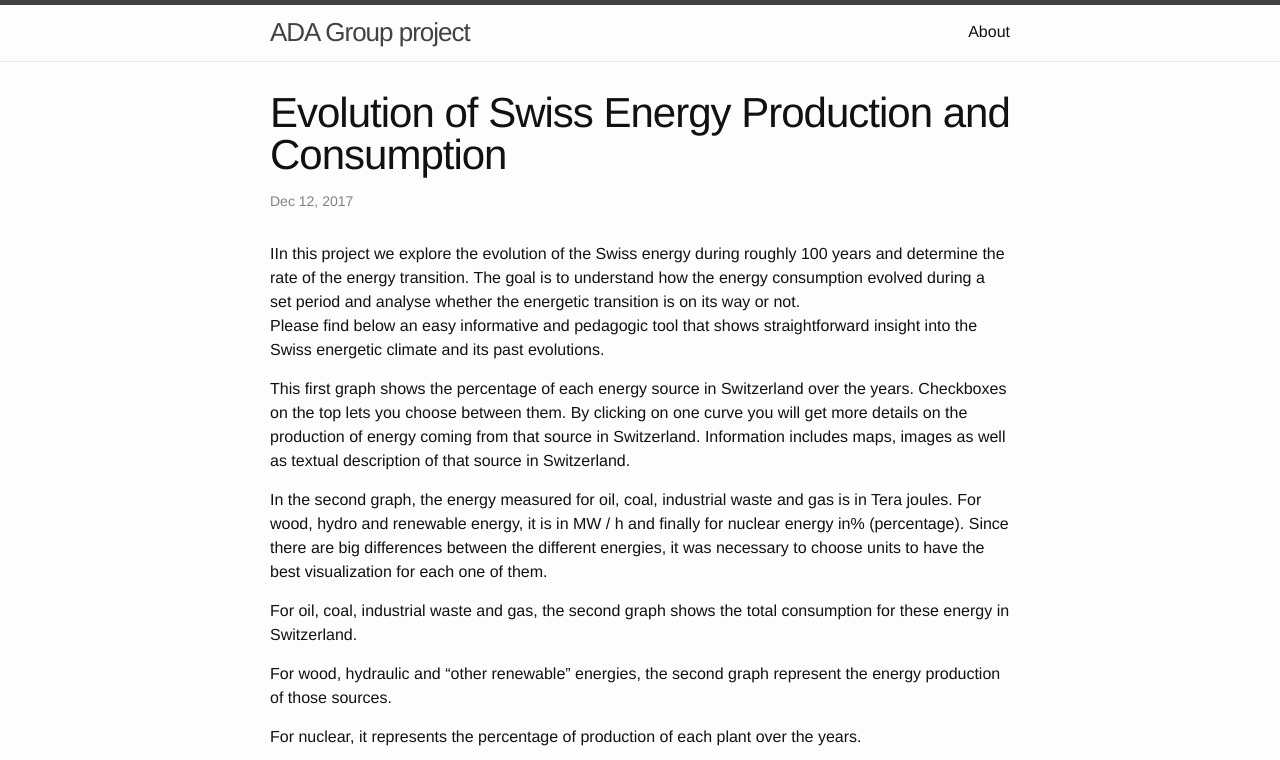
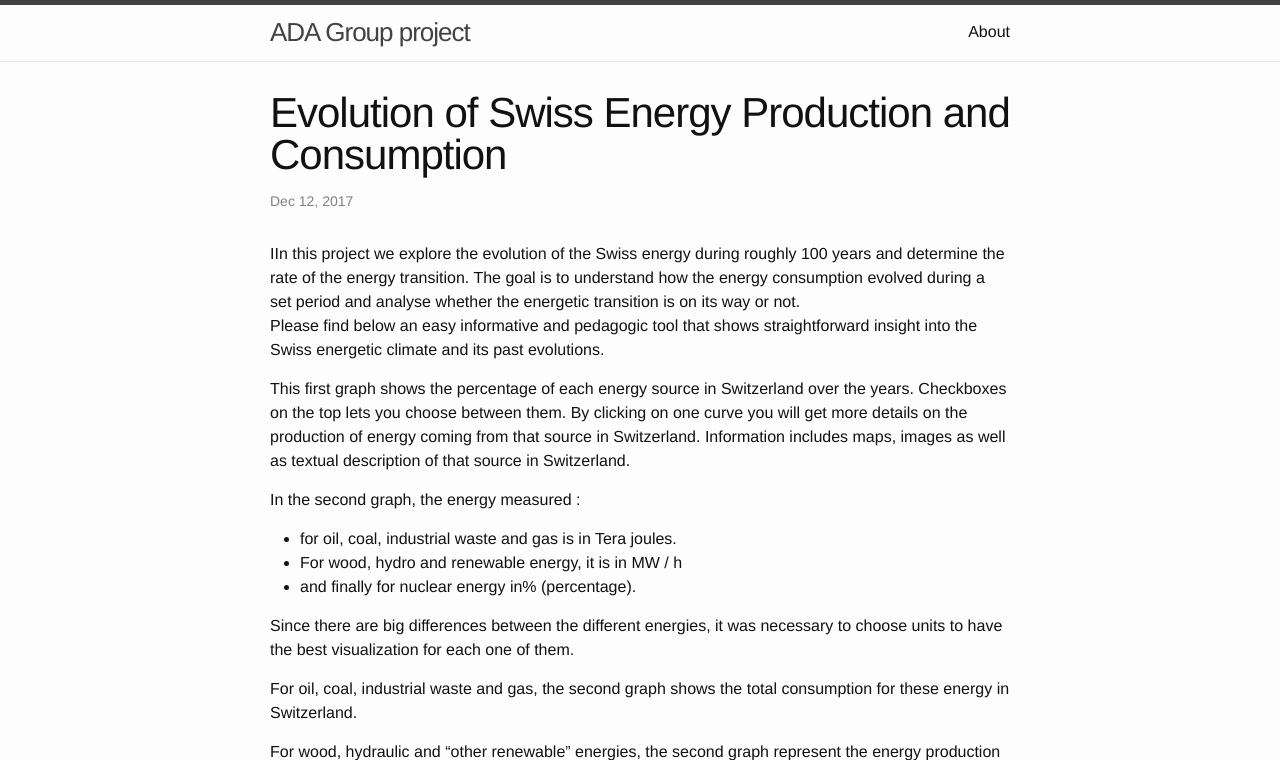
Before and after one commit to charlesthiebaut/charlesthiebaut.github.io, a Jekyll site: the page built from _posts/2017-12-12-ADA_Project.markdown, in a window 1280 px wide and 900 px high, cut to the strip 0-760 px from the top of the window. Built offline with Jekyll 4.4.1, drawn with Linux system fonts in a browser that asks for light colours.

```diff
--- a/_posts/2017-12-12-ADA_Project.markdown
+++ b/_posts/2017-12-12-ADA_Project.markdown
@@ -8,7 +8,12 @@ IIn this project we explore the evolution of the Swiss energy during roughly 100
 
 This first graph shows the percentage of each energy source in Switzerland over the years. Checkboxes on the top lets you choose between them. By clicking on one curve you will get more details on the production of energy coming from that source in Switzerland. Information includes maps, images as well as textual description of that source in Switzerland.  <br>
 
-In the second graph, the energy measured for oil, coal, industrial waste and gas is in Tera joules. For wood, hydro and renewable energy, it is in MW / h and finally for nuclear energy in% (percentage).
+In the second graph, the energy measured :
+
+- for oil, coal, industrial waste and gas is in Tera joules.
+- For wood, hydro and renewable energy, it is in MW / h
+- and finally for nuclear energy in% (percentage).
+
 Since there are big differences between the different energies, it was necessary to choose units to have the best visualization for each one of them.
 
 For oil, coal, industrial waste and gas, the second graph shows the total consumption for these energy in Switzerland.
```
